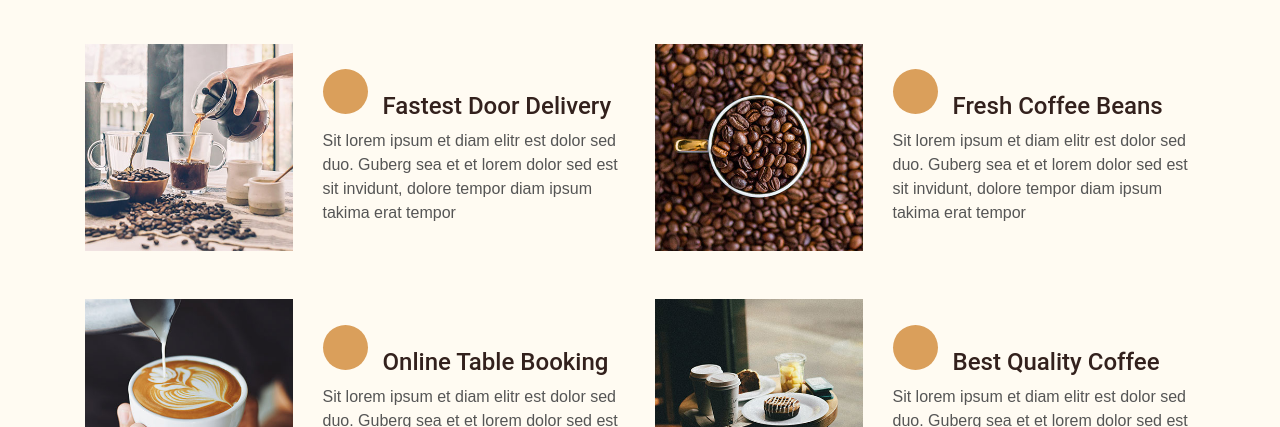
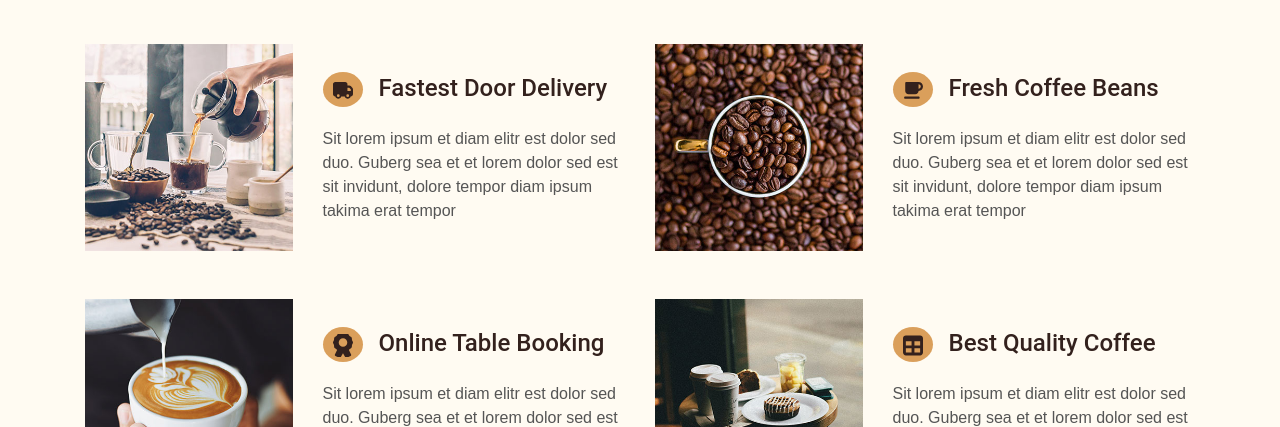
Before and after one commit to Moonveil33/next-practice, a Next.js app in the folder mini-projects/next-coffee/: page / in a window 1280 px wide. Shown: the part 251-678 px from the top of the page. Built offline with nearby package versions, Linux system fonts and the light colour scheme.

Commit message:
make the ServiceItemIcons dynamic

```diff
--- a/mini-projects/next-coffee/components/modules/ServiceItem/ServiceItem.js
+++ b/mini-projects/next-coffee/components/modules/ServiceItem/ServiceItem.js
@@ -1,4 +1,8 @@
 import React from "react";
+import { config } from "@fortawesome/fontawesome-svg-core";
+config.autoAddCss = false;
+import { FontAwesomeIcon } from "@fortawesome/react-fontawesome";
+import * as Icons from "@fortawesome/free-solid-svg-icons";
 
 function ServiceItem({ title, desc, img, icon }) {
   return (
@@ -8,9 +12,24 @@ function ServiceItem({ title, desc, img, icon }) {
           <img class="img-fluid mb-3 mb-sm-0" src={img} alt="" />
         </div>
         <div class="col-sm-7">
-          <h4>
-            <i class="fa fa-truck service-icon"></i>
-            {title}
+          <h4 className="d-flex align-items-baseline">
+            {/* <i class="fa fa-truck service-icon"></i> */}
+            <div
+              style={{
+                background: "#da9f5b",
+                borderRadius: "100%",
+                height: "35px",
+                width: "40px",
+                textAlign: "center",
+                paddingTop: "2px",
+              }}
+            >
+              <FontAwesomeIcon
+                icon={Icons[icon]}
+                style={{ fontSize: "1rem", margin: "0,auto", width: "20px" }}
+              />
+            </div>
+            <p className="ml-3">{title}</p>
           </h4>
           <p class="m-0">{desc}</p>
         </div>
--- a/mini-projects/next-coffee/components/templates/Index/Services.js
+++ b/mini-projects/next-coffee/components/templates/Index/Services.js
@@ -21,7 +21,7 @@ function Services() {
             et lorem dolor sed est sit invidunt, dolore tempor diam ipsum
             takima erat tempor"
             img="/images/service-1.jpg"
-            icon=""
+            icon="faTruck"
           />
           <ServiceItem
             title="Fresh Coffee Beans"
@@ -29,7 +29,7 @@ function Services() {
             et lorem dolor sed est sit invidunt, dolore tempor diam ipsum
             takima erat tempor"
             img="/images/service-2.jpg"
-            icon=""
+            icon="faCoffee"
           />
           <ServiceItem
             title="Online Table Booking"
@@ -37,7 +37,7 @@ function Services() {
             et lorem dolor sed est sit invidunt, dolore tempor diam ipsum
             takima erat tempor"
             img="/images/service-3.jpg"
-            icon=""
+            icon="faAward"
           />
           <ServiceItem
             title="Best Quality Coffee"
@@ -45,7 +45,7 @@ function Services() {
             et lorem dolor sed est sit invidunt, dolore tempor diam ipsum
             takima erat tempor"
             img="/images/service-4.jpg"
-            icon=""
+            icon="faTable"
           />
         </div>
       </div>
```
